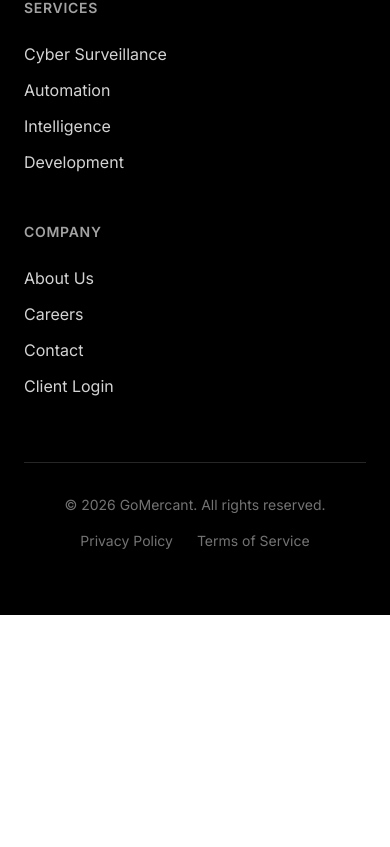
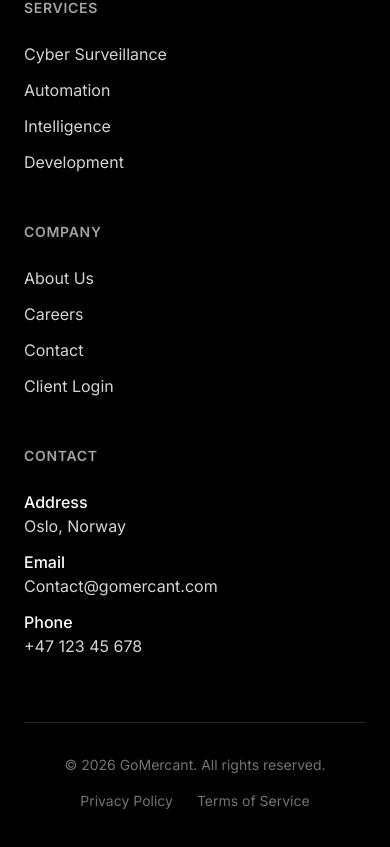
Before and after one commit to makwansoran/GoMercant.com, a Next.js app: page / in a window 390 px wide. Shown: the part 3493-4340 px from the top of the page. Before the commit the page ends 4108 px from the top, so only its background shows below. Built offline with nearby package versions, Linux system fonts and the light colour scheme.

Commit message:
Add contact info to footer: Oslo Norway address, email, phone

```diff
--- a/components/premium-timeline-landing.tsx
+++ b/components/premium-timeline-landing.tsx
@@ -302,9 +302,9 @@
       <footer className="bg-black text-white py-16 md:py-24 px-6">
         <div className="mx-auto max-w-6xl">
           {/* Footer Top */}
-          <div className="grid grid-cols-1 md:grid-cols-4 gap-12 mb-16">
+          <div className="grid grid-cols-1 md:grid-cols-2 lg:grid-cols-5 gap-12 mb-16">
             {/* Brand */}
-            <div className="md:col-span-2">
+            <div className="lg:col-span-2">
               <div className="flex items-center gap-2 mb-6">
                 <Image
                   src="/favicon.png"
@@ -343,6 +343,25 @@
                 <li><a href="/login" className="text-neutral-300 hover:text-white transition-colors">Client Login</a></li>
               </ul>
             </div>
+
+            {/* Contact */}
+            <div>
+              <h4 className="text-sm font-semibold uppercase tracking-wider text-neutral-400 mb-6">Contact</h4>
+              <ul className="space-y-3">
+                <li className="text-neutral-300">
+                  <span className="block text-white font-medium">Address</span>
+                  Oslo, Norway
+                </li>
+                <li className="text-neutral-300">
+                  <span className="block text-white font-medium">Email</span>
+                  <a href="mailto:Contact@gomercant.com" className="hover:text-white transition-colors">Contact@gomercant.com</a>
+                </li>
+                <li className="text-neutral-300">
+                  <span className="block text-white font-medium">Phone</span>
+                  <a href="tel:+4712345678" className="hover:text-white transition-colors">+47 123 45 678</a>
+                </li>
+              </ul>
+            </div>
           </div>
 
           {/* Footer Bottom */}
```
